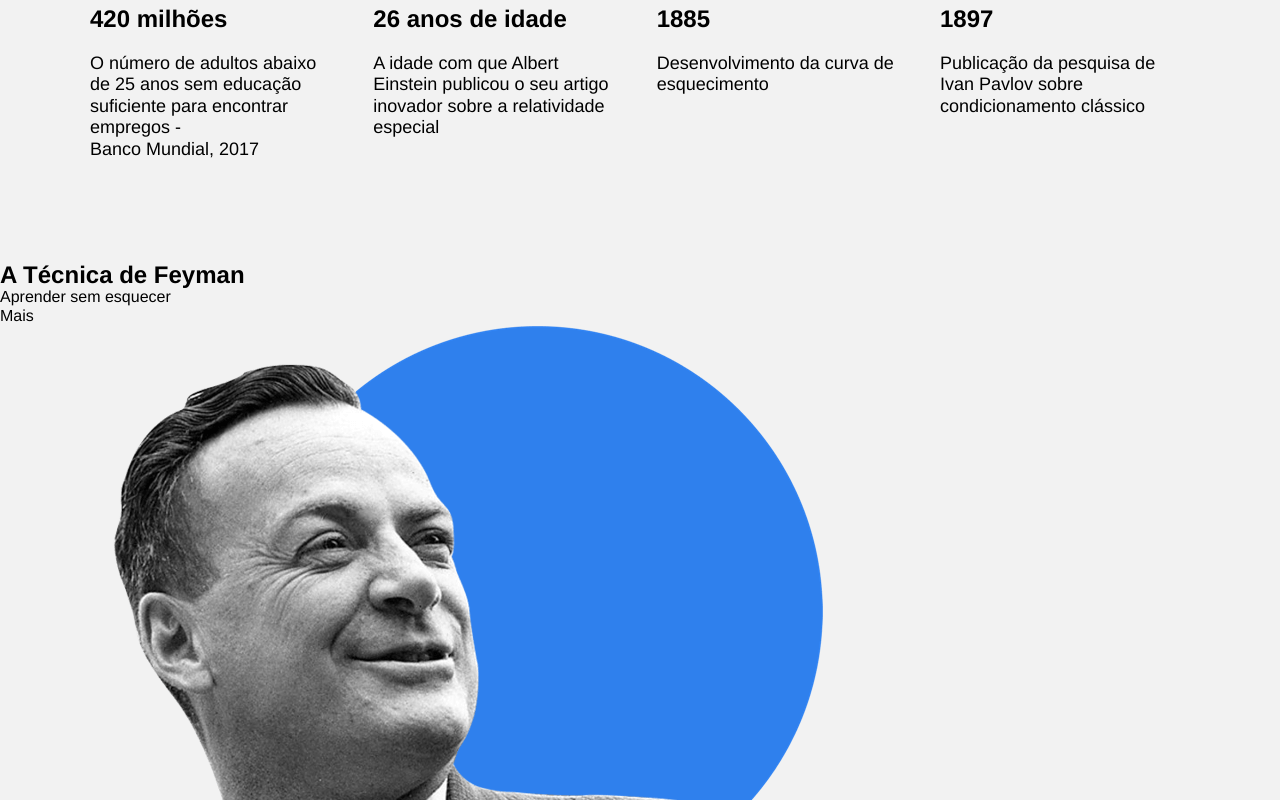
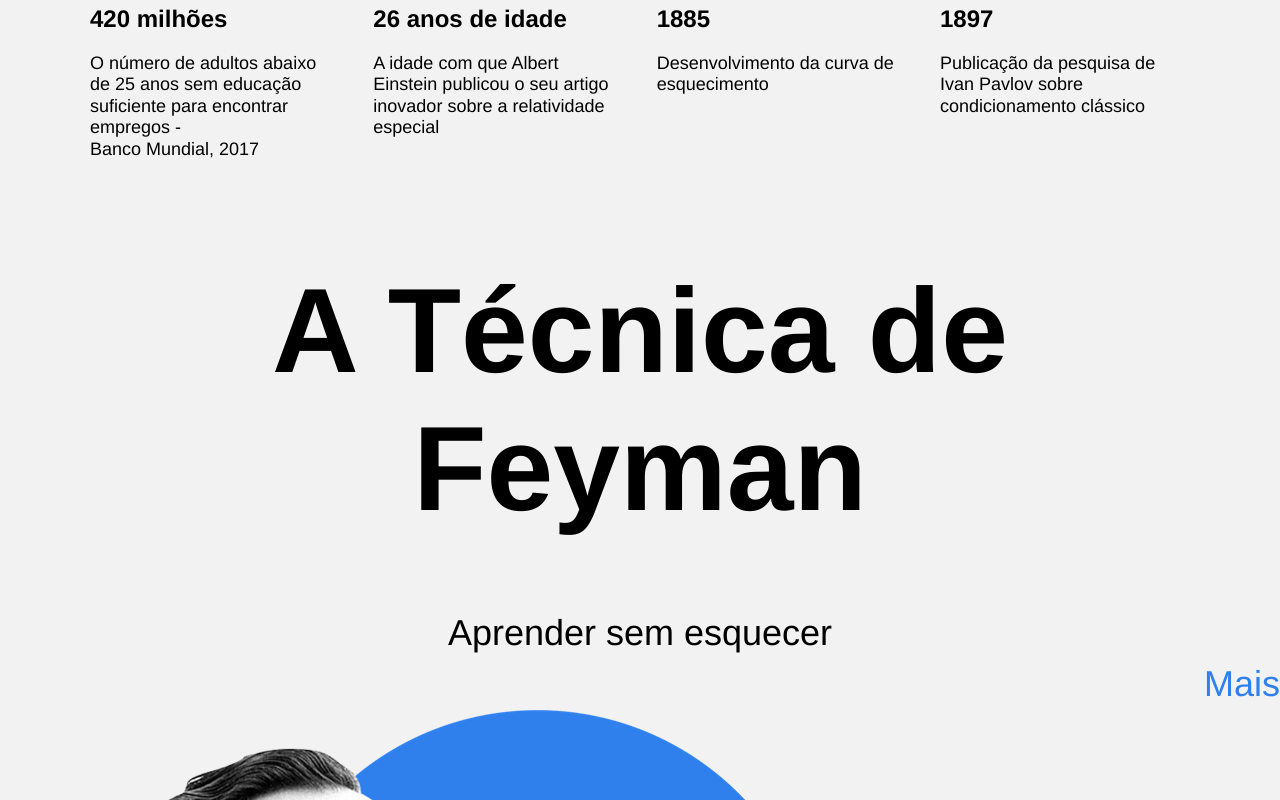
Before and after one commit to Borges-Camila/WEB_aprendendo, a plain HTML site: page index.html in a window 1280 px wide. Shown: the part 2000-2800 px from the top of the page. Drawn offline with Linux system fonts and the light colour scheme.

Commit message:
Adicionados os estilos para a section do Freyman

```diff
--- a/blocks/feynman.css
+++ b/blocks/feynman.css
@@ -0,0 +1,51 @@
+.feyman {
+  max-height: 790px;
+  margin-top: 100px;
+  position: relative;
+}
+
+.feyman__title {
+  display: flex;
+  justify-content: center;
+  max-width: 775px;
+  margin: 0 auto 70px;
+  line-height: 1.15;
+  font-size: 120px;
+  font-weight: bold;
+  text-align: center;
+  z-index: 2;
+
+}
+
+.feyman__subtitle {
+  display: flex;
+  justify-content: center;
+  line-height: 51px;
+  font-size: 36px;
+  font-weight: normal;
+  z-index: 2;
+
+}
+
+.feyman__link {
+display: flex;
+justify-content: flex-end;
+}
+
+.feyman__link_item {
+
+  line-height: 51px;
+  font-size: 36px;
+  font-weight: normal;
+  color: #2F80ED;
+}
+
+.feyman__background-image {
+
+
+}
+
+.feyman__background-image_item {
+  position: absolute;
+  z-index: -1;
+}
--- a/blocks/header.css
+++ b/blocks/header.css
@@ -5,6 +5,7 @@
   z-index: -1;
   display: flex;
   flex-direction: column;
+  position: relative;
 }
 
 .header__logo {
--- a/index.html
+++ b/index.html
@@ -117,11 +117,15 @@
             <section class="feynman">
               <h2 class="feyman__title">A Técnica de Feyman</h2>
               <p class="feyman__subtitle">Aprender sem esquecer</p>
-              <p class="feyman__link">Mais</p>
-              <img
-              src="./images/feynman.png"
-              alt="Imagem de Feyman olhando para a direita em um semi perfil, e um leve sorrindo esboçando entusiasmo."
-              class="feyman__background-image"/>
+              <div class="feyman__link">
+                <p class="feyman__link feyman__link_item">Mais</p>
+              </div>
+              <div class="feyman__background-image">
+                <img
+                src="./images/feynman.png"
+                alt="Imagem de Feyman olhando para a direita em um semi perfil, e um leve sorrindo esboçando entusiasmo."
+                class="feyman__background-image feyman__background-image_item"/>
+              </div>
             </section>
 
             <section class="kaufman">
```
